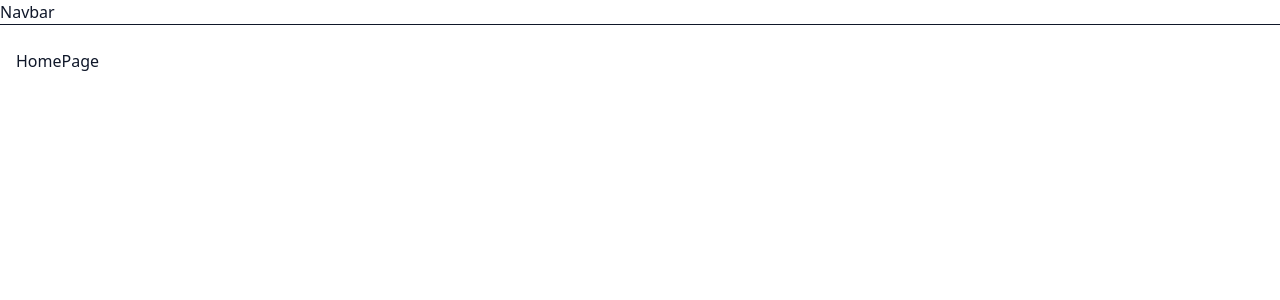
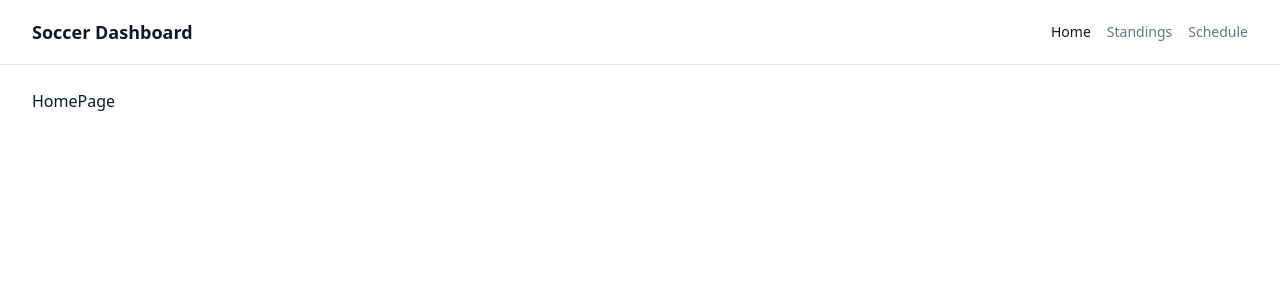
Before and after one commit to daniyal-h/soccer-tournament-dashboard, a React (Vite) app in the folder frontend/: page / in a window 1280 px wide. Shown: the top 300 px of the page. Built offline with nearby package versions, Linux system fonts and the light colour scheme.

Commit message:
refactor: extract Navbar as its own component

```diff
--- a/frontend/src/components/layout/AppLayout.tsx
+++ b/frontend/src/components/layout/AppLayout.tsx
@@ -1,14 +1,17 @@
 import { Outlet } from 'react-router-dom';
+
+import Navbar from './Navbar';
+import PageContainer from './PageContainer';
 
 const AppLayout = () => {
   return (
     <div className="min-h-screen bg-background text-foreground flex flex-col">
-      <nav className="border-b">Navbar</nav>
+      <Navbar />
 
       <main className="flex-1">
-        <div className="mx-auto w-full max-w-7xl px-4 py-6">
+        <PageContainer>
           <Outlet />
-        </div>
+        </PageContainer>
       </main>
     </div>
   );
--- /dev/null
+++ b/frontend/src/components/layout/Navbar.tsx
@@ -0,0 +1,38 @@
+import { NavLink } from 'react-router-dom';
+
+const navItems = [
+  { label: 'Home', to: '/' },
+  { label: 'Standings', to: '/standings' },
+  { label: 'Schedule', to: '/schedule' },
+];
+
+const Navbar = () => {
+  return (
+    <header className="border-b border-border bg-background">
+      <nav className="mx-auto flex h-16 w-full max-w-7xl items-center justify-between px-4 sm:px-6 lg:px-8">
+        <NavLink to="/" className="text-lg font-semibold">
+          Soccer Dashboard
+        </NavLink>
+
+        <div className="flex items-center gap-4">
+          {navItems.map((item) => (
+            <NavLink
+              key={item.to}
+              to={item.to}
+              className={({ isActive }) =>
+                [
+                  'text-sm font-medium transition-colors',
+                  isActive ? 'text-foreground' : 'text-muted-foreground hover:text-foreground',
+                ].join(' ')
+              }
+            >
+              {item.label}
+            </NavLink>
+          ))}
+        </div>
+      </nav>
+    </header>
+  );
+};
+
+export default Navbar;
```
